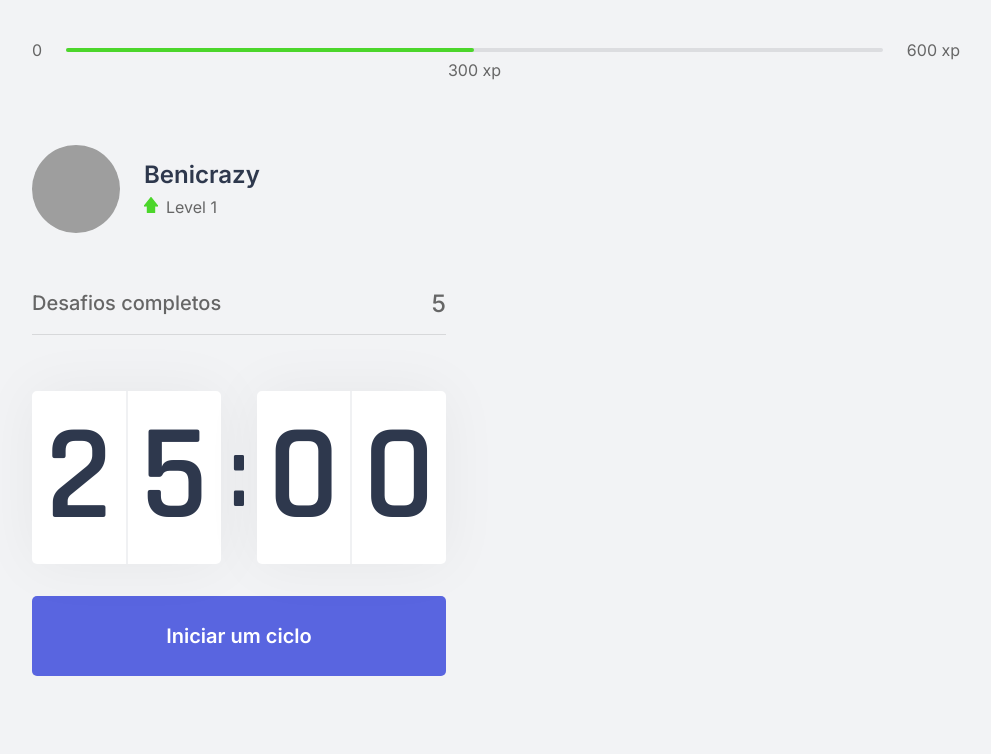
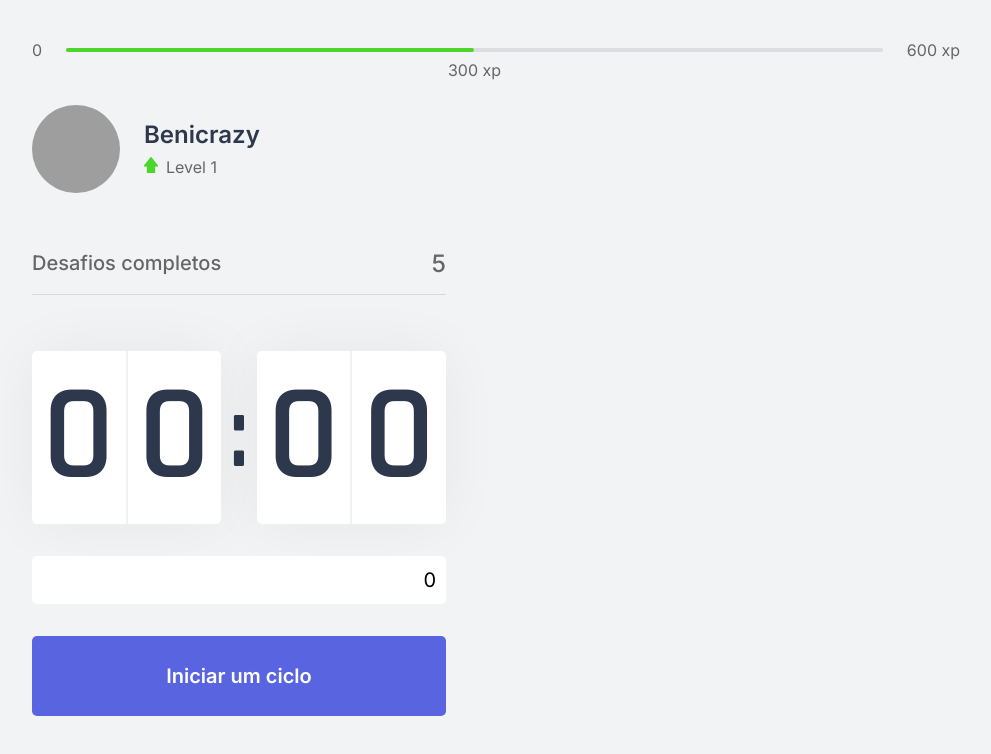
Before and after one commit to beniciodaniel/pomodoro-app, a Next.js app: page / in a window 1280 px wide. Shown: the top 754 px of the page, without its empty margins (144-1135 px from the left). Built offline with nearby package versions, Linux system fonts and the light colour scheme; grey boxes are pictures that could not be loaded.

Commit message:
Added custom time feature

```diff
--- a/src/components/Countdown.tsx
+++ b/src/components/Countdown.tsx
@@ -1,21 +1,82 @@
+import { useEffect, useState } from 'react';
 import styles from '../styles/components/Countdown.module.css';
 
 export function Countdown() {
+  const [customTime, setCustomTime] = useState(0);
+
+  const [time, setTime] = useState(0);
+  const [active, setActive] = useState(false);
+
+  const minutes = Math.floor(time / 60);
+  const seconds = time % 60;
+
+  const [minuteLeft, minuteRight] = transformTimeIntoArrayOfString(minutes);
+  const [secondLeft, secondRight] = transformTimeIntoArrayOfString(seconds);
+
+  function transformTimeIntoArrayOfString(time: number) {
+    return String(time).padStart(2, '0').split('');
+  }
+
+  function validInputField(event) {
+    const value = event.target.value;
+
+    if (isFinite(value)) {
+      setCustomTime(value);
+    }
+  }
+
+  function setCustomCountdownTime() {
+    const defaultTime = 30;
+
+    setTime(() => customTime * 60);
+
+    if (!customTime) {
+      setCustomTime(() => defaultTime);
+      setTime(() => defaultTime * 60);
+    }
+
+    startCountdown();
+  }
+
+  function startCountdown() {
+    setActive(true);
+  }
+
+  useEffect(() => {
+    if (active && time > 0) {
+      setTimeout(() => {
+        setTime(time - 1);
+      }, 1000);
+    }
+  }, [active, time]);
+
   return (
     <div>
       <div className={styles.countdownContainer}>
         <div>
-          <span>2</span>
-          <span>5</span>
+          <span>{minuteLeft}</span>
+          <span>{minuteRight}</span>
         </div>
         <span>:</span>
         <div>
-          <span>0</span>
-          <span>0</span>
+          <span>{secondLeft}</span>
+          <span>{secondRight}</span>
         </div>
       </div>
 
-      <button type="button" className={styles.countdownButton}>
+      <input
+        className={styles.countdownInput}
+        type="text"
+        placeholder="Digite o tempo"
+        onChange={validInputField}
+        value={customTime}
+      />
+
+      <button
+        onClick={setCustomCountdownTime}
+        type="button"
+        className={styles.countdownButton}
+      >
         Iniciar um ciclo
       </button>
     </div>
--- a/src/styles/components/Countdown.module.css
+++ b/src/styles/components/Countdown.module.css
@@ -37,6 +37,21 @@
   margin: 0 0.5rem;
 }
 
+.countdownInput {
+  text-align: right;
+  font-size: 1.25rem;
+
+  width: 100%;
+  height: 3rem;
+
+  padding: 10px;
+
+  margin-top: 2rem;
+
+  border: 0;
+  border-radius: 5px;
+}
+
 .countdownButton {
   width: 100%;
   height: 5rem;
```
